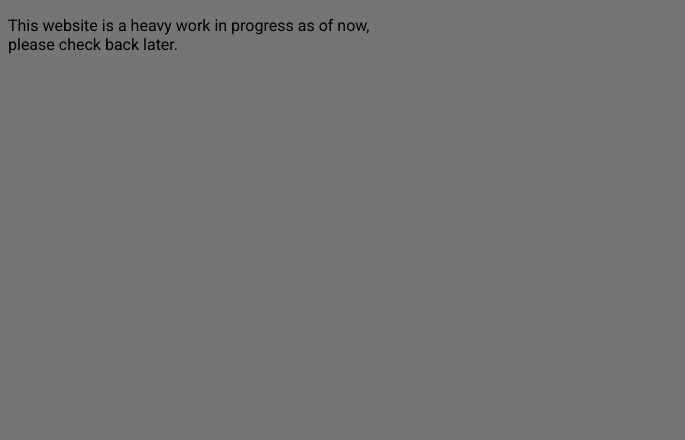
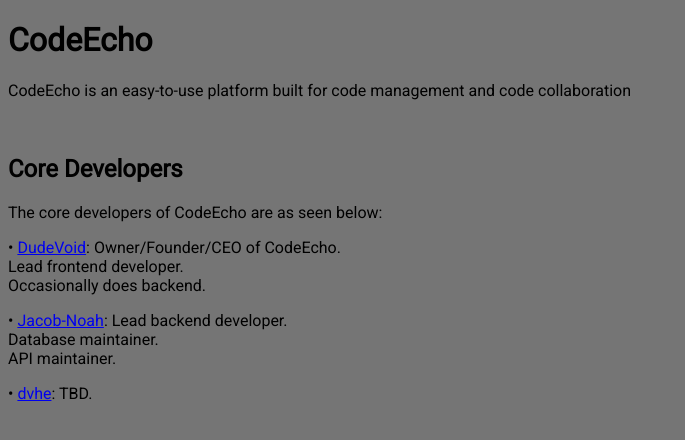
Before and after one commit to code-echo/website, a plain HTML site: page public/src/index.html in a window 1280 px wide. Shown: the whole page, without its empty margins (0-685 px from the left). Drawn offline with Linux system fonts and the light colour scheme.

Commit message:
owo new commit

```diff
--- a/public/src/index.html
+++ b/public/src/index.html
@@ -7,6 +7,13 @@
   </head>
   <body>
     <!-- This website is a heavy work in progress so please standby -->
-    <p>This website is a heavy work in progress as of now,<br />please check back later.</p>
+    <h1>CodeEcho</h1>
+    <p>CodeEcho is an easy-to-use platform built for code management and code collaboration</p>
+    <br />
+    <h2>Core Developers</h2>
+    <p>The core developers of CodeEcho are as seen below:</p>
+    <p>• <a href="https://github.com/DudeVoid">DudeVoid</a>: Owner/Founder/CEO of CodeEcho.<br />Lead frontend developer.<br />Occasionally does backend.</p>
+    <p>• <a href="https://github.com/Jacob-Noah">Jacob-Noah</a>: Lead backend developer.<br />Database maintainer.<br />API maintainer.</p>
+    <p>• <a href="https://github.com/dvhe">dvhe</a>: TBD.</p>
   </body>
 </html>
```
